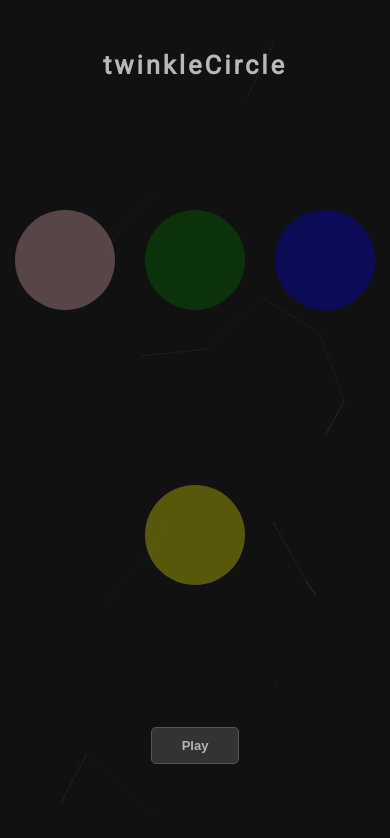
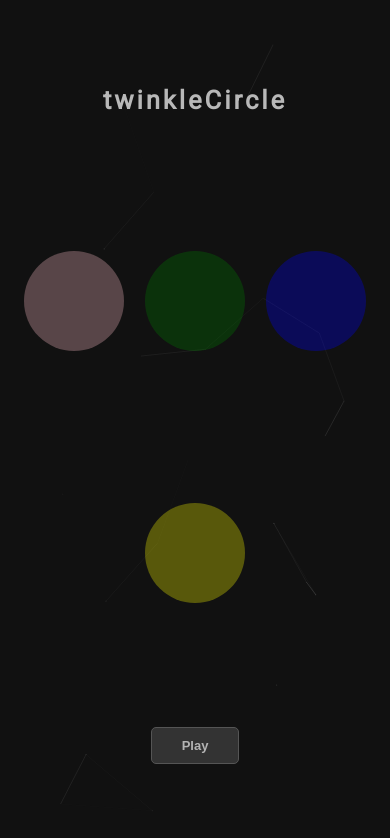
Before and after one commit to clasei/twinkle-circle, a React (Create React App) app: page / in a window 390 px wide. Shown: the top 838 px of the page. Built offline with nearby package versions, Linux system fonts and the light colour scheme.

Commit message:
size improved, working on mobile display

```diff
--- a/src/components/Circle/Circle.css
+++ b/src/components/Circle/Circle.css
@@ -4,11 +4,12 @@
     max-width: 100px;
     max-height: 100px;
     border-radius: 50%;
-    margin: 5px;
+    margin: 0;
     opacity: 0.3;
     cursor: pointer;
     transition: all 0.5s;
     display: inline-block;
+    box-sizing: border-box;
 }
 
 .circle.pink {
@@ -41,7 +42,7 @@
     .circle {
       width: 7em;
       height: 7em;
-      margin: 5px;
+      margin: 3px;
       flex: 1 50%;
     }
 
--- a/src/components/CircleContainer/CircleContainer.css
+++ b/src/components/CircleContainer/CircleContainer.css
@@ -2,17 +2,19 @@
     display: flex;
     flex-wrap: wrap;
     justify-content: center;
-    margin: 25px 20px;
+    padding: 25px 20px;
     align-items: center;
     height: 100%;
     width: 100%;
     max-width: 400px;
-    gap: 20px;
+    gap: 15px;
 }
 
 @media only screen and (max-width: 768px) {
 
     .container {
         margin-top: 15px;
+        padding-top: 15px;
+        padding-bottom: 15px;
     }
   }
--- a/src/components/Header/Header.css
+++ b/src/components/Header/Header.css
@@ -1,4 +1,5 @@
 .header {
+    margin-top: 50px;
     width: 100%;
     padding: 20px;
     text-align: center;
@@ -10,13 +11,13 @@
     letter-spacing: 3px;
     color: #FFF;
     font-size: 1.6em;
-    opacity: 0.7; /* change to 0 to start with hidden letters */
+    opacity: 0.7;
     display: inline-block;
 }
 
 @media only screen and (max-width: 768px) {
 
     .title {
-        margin-top: 30px;
+        margin-top: 15px;
     }
   }
```
Also changed, not shown: public/logo192.png (deleted), public/logo512.png (deleted).
